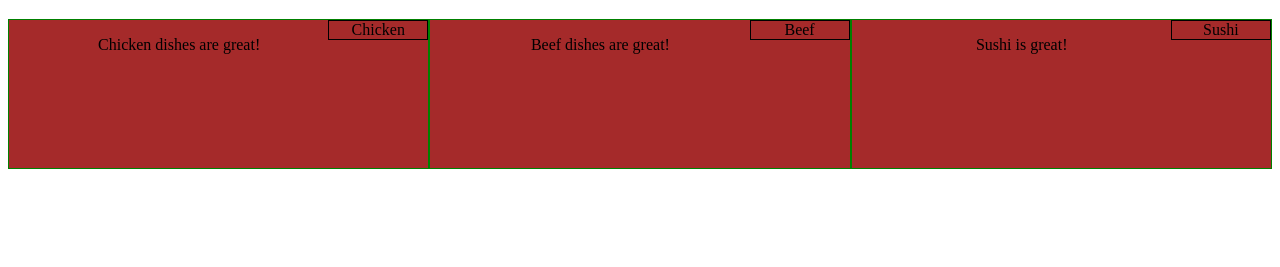
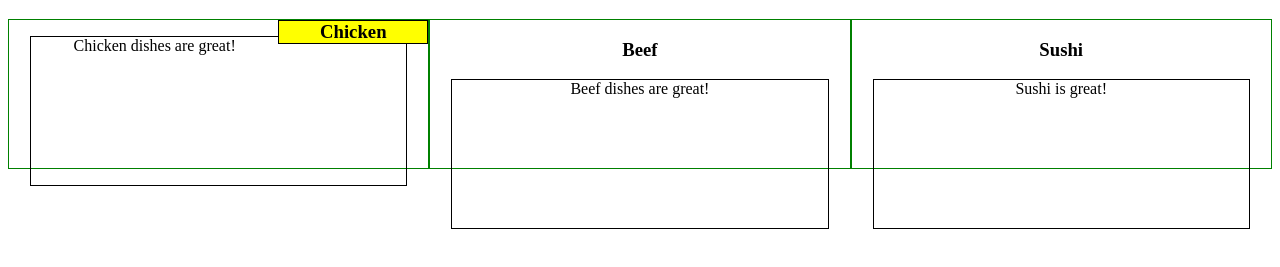
Before and after one commit to LudesMeyers/coursera_YaakovChaikin, a plain HTML site: page assign_mod2/index.html in a window 1280 px wide. Shown: the part 61-328 px from the top of the page. Drawn offline with Linux system fonts and the light colour scheme.

Commit message:
Changes index.html

```diff
--- a/assign_mod2/index.html
+++ b/assign_mod2/index.html
@@ -12,27 +12,29 @@
 			text-align: center;
 		}
 
-		section {
+		div {
+			border-color: 1px solid black;
 			height: 150px;
-			background-color: #A52A2A;
 			margin-right: auto;
 			margin-left: auto;
 			text-align: center;
 
 		}
+		 #Chicken {
+		 	background-color: #FFFF00;
+		 	border: 1px solid black;
+		 	width: 150px;
+		 	margin: 0px;
+		 	float: right;
+		 }
 
 		p {
-			border: 1px solid block;
+			border: 1px solid black;
 			height: 150px;
 			width: 90%;
 			margin-left: auto;
 			margin-right: auto;
-		}
 
-		header {
-			border: 1px solid black;
-			width: 100px;
-			float: right;
 		}
 
 		.row {
@@ -129,18 +131,18 @@
 <body>
 	<h1>Our Menu</h1>
 <div class="row">
-	<section class="col-lg-4 col-md-6">
-		<header>Chicken</header>
+	<div class="col-lg-4 col-md-6">
+		<h3 id="Chicken">Chicken</h3>
 		<p>Chicken dishes are great!</p>
-	</section>
-	<section class="col-lg-4 col-md-6">
-		<header>Beef</header>
+	</div>
+	<div class="col-lg-4 col-md-6">
+		<h3>Beef</h3>
 		<p>Beef dishes are great!</p>
-	</section>
-	<section class="col-lg-4 col-md-12">
-		<header>Sushi</header>
+	</div>
+	<div class="col-lg-4 col-md-12">
+		<h3>Sushi</h3>
 		<p>Sushi is great!</p>
-	</section>
+	</div>
 </div>
 </body>
 </html>
```
